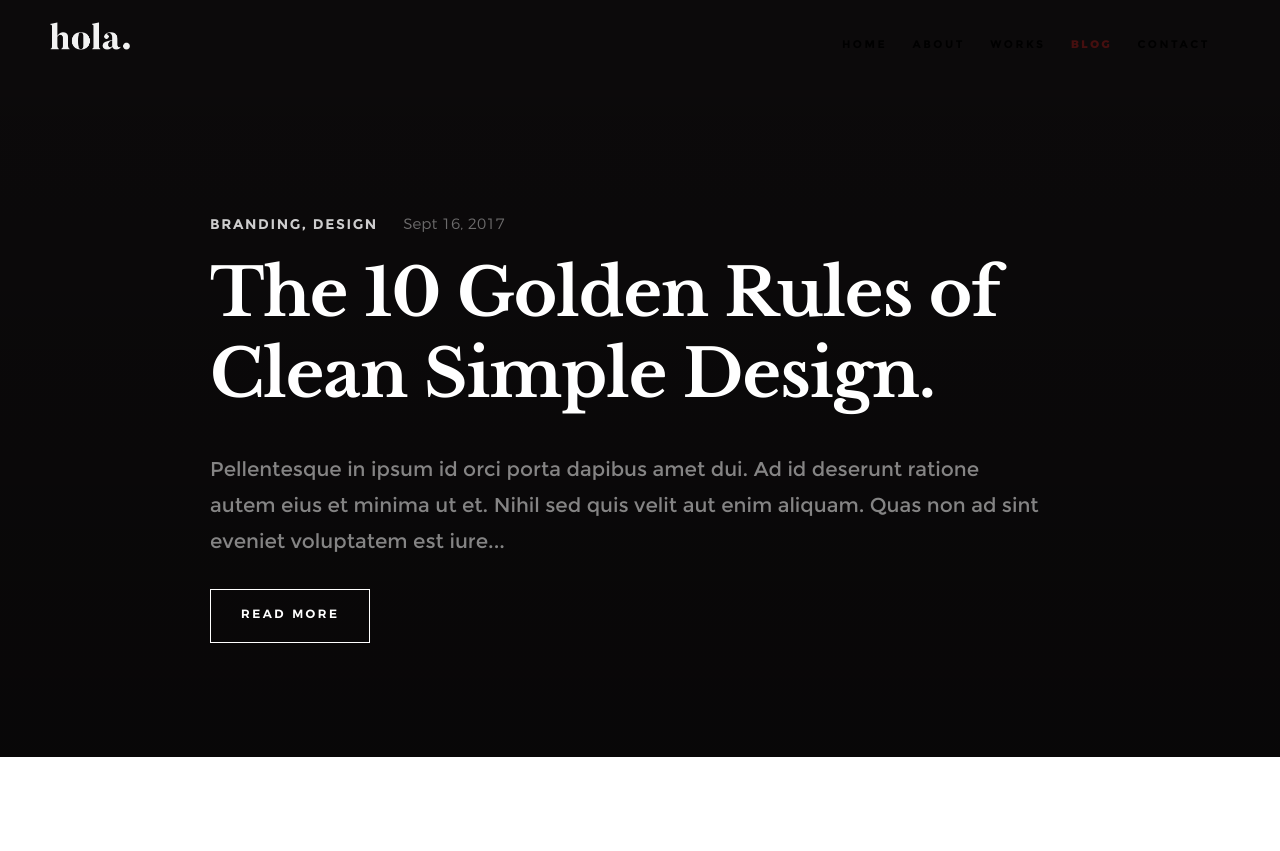
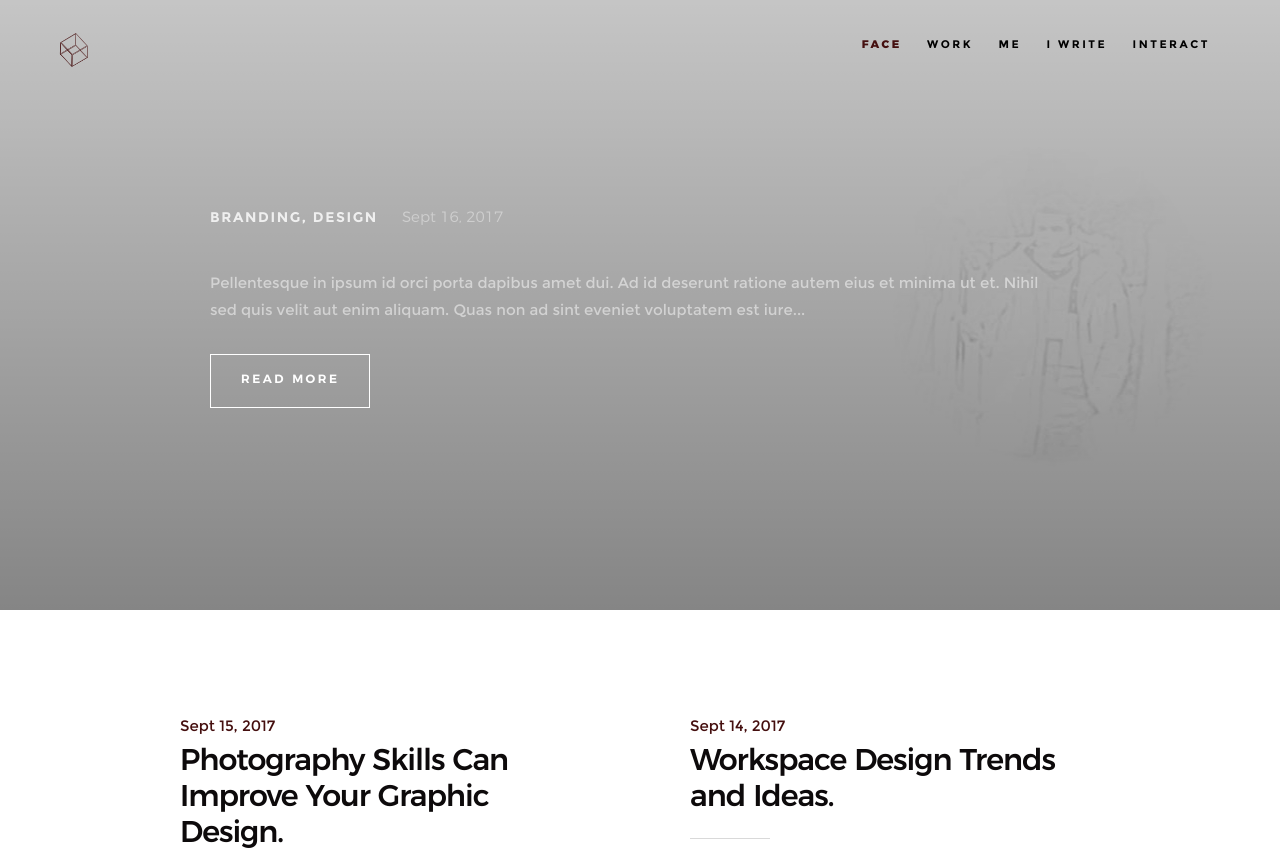
Before and after one commit to avnishere/project_me, a plain HTML site: page blog.html in a window 1280 px wide. Shown: the top 851 px of the page. Drawn offline with Linux system fonts and the light colour scheme; files whose address does not match are found by name.

```diff
--- a/blog.html
+++ b/blog.html
@@ -10,7 +10,7 @@
     <!--- basic page needs
     ================================================== -->
     <meta charset="utf-8">
-    <title>Blog - Hola</title>
+    <title>Blog - Avnish</title>
     <meta name="description" content="">
     <meta name="author" content="">
 
@@ -44,16 +44,39 @@
     <header class="s-header">
 
         <div class="header-logo">
-            <a class="site-logo" href="index.html"><img src="images/logo.png" alt="Homepage"></a>
+            <a class="site-logo" href="index.html">
+			<div class="wrap">
+				<div class="cube">
+					<div class="fronty">
+
+					</div>
+					<div class="backy">
+
+					</div>
+					<div class="topy">
+
+					</div>
+					<div class="bottomy">
+
+					</div>
+					<div class="lefty">
+
+					</div>
+					<div class="righty">
+
+					</div>
+				</div>
+			</div>
+			</a>
         </div>
 
         <nav class="header-nav-wrap">
             <ul class="header-nav">
-                <li><a href="index.html#home" title="home">Home</a></li>
-                <li><a href="index.html#about" title="about">About</a></li>
-                <li><a href="index.html#works" title="works">Works</a></li>
-                <li class="current"><a href="blog.html" title="blog">Blog</a></li>
-                <li><a href="index.html#contact" title="contact">Contact</a></li>
+                <li class="current"><a class="smoothscroll"  href="#home" title="home">Face</a></li>
+				<li><a class="smoothscroll"  href="#works" title="works">Work</a></li>
+                <li><a class="smoothscroll"  href="#about" title="about">Me</a></li>
+                <li><a class="smoothscroll"  href="#blog" title="blog">I Write</a></li>
+                <li><a class="smoothscroll"  href="#contact" title="contact">Interact</a></li>
             </ul>
         </nav>
 
@@ -64,7 +87,7 @@
 
     <!-- page header
     ================================================== -->
-    <section class="page-header page-hero" style="background-image:url(images/blog/blog-bg-01.jpg)">
+    <section class="page-header page-hero" style="background-image:url(images/foot.jpg)">
 
         <div class="row page-header__content">
             <article class="col-full">
@@ -80,7 +103,7 @@
 
                 <h1 class="page-header__title">
                     <a href="#0" title="">
-                        The 10 Golden Rules of Clean Simple Design.
+
                     </a>
                 </h1>
                 <p>Pellentesque in ipsum id orci porta dapibus amet dui. Ad id deserunt ratione autem eius et minima ut et. Nihil sed quis velit aut enim aliquam. Quas non ad sint eveniet voluptatem est iure...</p>
--- a/css/main.css
+++ b/css/main.css
@@ -3586,7 +3586,7 @@ article.blog-single .blog-content {
     padding-bottom: 7.2rem;
     position: relative;
     color: rgba(255, 255, 255, 0.5);
-    min-height: 50.4rem;
+    min-height: 61rem;
 }
 
 .page-header--single {
@@ -3603,7 +3603,7 @@ article.blog-single .blog-content {
     left: 0;
     width: 100%;
     height: 100%;
-    opacity: .75;
+    opacity: .2;
     background-color: #0D0A0B;
 }
 
@@ -3628,7 +3628,7 @@ article.blog-single .blog-content {
 
 .page-header__content {
     font-family: "montserrat-regular", sans-serif;
-    font-size: 2rem;
+    font-size: 1.5rem;
     line-height: 1.8;
     position: relative;
     max-width: 900px;
--- a/js/main.js
+++ b/js/main.js
@@ -349,7 +349,7 @@
                 $.ajax({
 
                     type: "POST",
-                    url: "inc/sendEmail.php",
+                    url: "sendEmail.php",
                     data: $(form).serialize(),
                     beforeSend: function() {
 
```
Also changed, not shown: index.html (+2 -2 lines), 1 other file.
